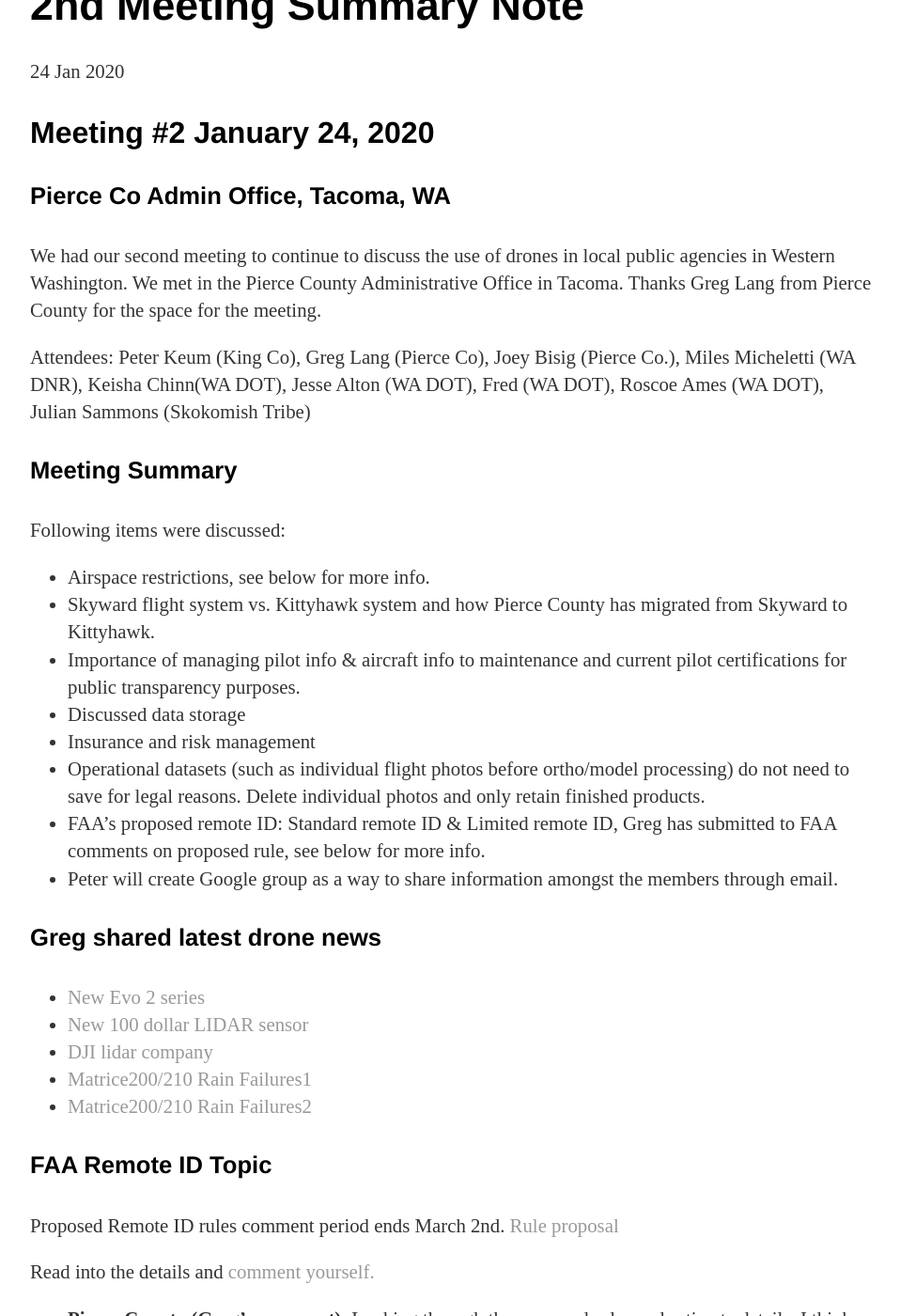
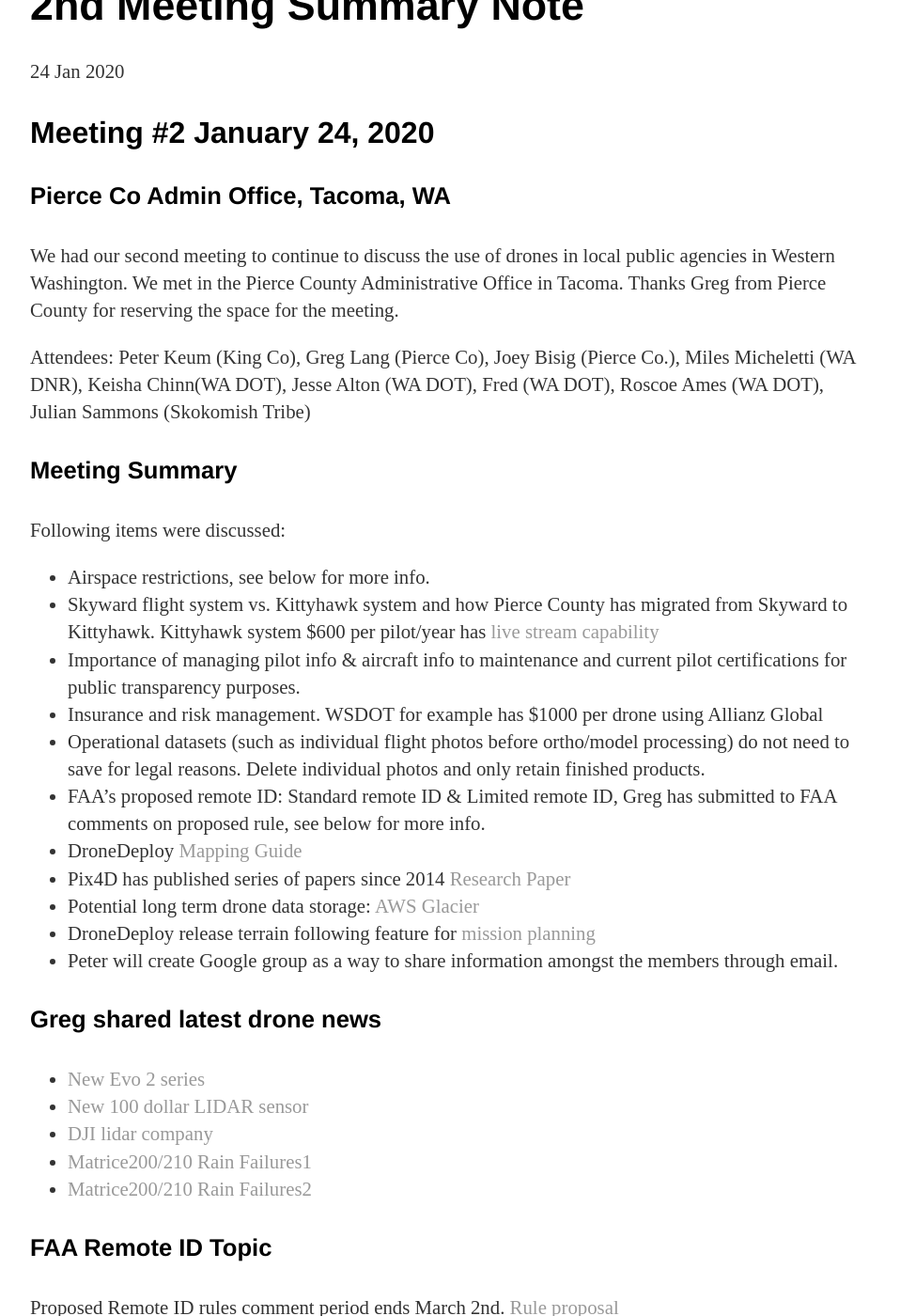
Before and after one commit to westwadrone/westwadrone.github.io, a Jekyll site: the page built from _posts/2020-01-24-drone-summit.md, in a window 1280 px wide and 1400 px high, scrolled down 344 px. Shown: the whole window at 94% size, without its empty margins (160-1118 px from the left). Built offline with Jekyll 4.4.1, drawn with Linux system fonts in a browser that asks for light colours; some of the changed text lies outside the part shown.

Commit message:
Updated notes

```diff
--- a/_posts/2020-01-24-drone-summit.md
+++ b/_posts/2020-01-24-drone-summit.md
@@ -8,7 +8,7 @@
 
 #### Pierce Co Admin Office, Tacoma, WA
 
-We had our second meeting to continue to discuss the use of drones in local public agencies in Western Washington. We met in the Pierce County Administrative Office in Tacoma. Thanks Greg Lang from Pierce County for the space for the meeting.
+We had our second meeting to continue to discuss the use of drones in local public agencies in Western Washington. We met in the Pierce County Administrative Office in Tacoma. Thanks Greg from Pierce County for reserving the space for the meeting.
 
 Attendees: Peter Keum (King Co), Greg Lang (Pierce Co), Joey Bisig (Pierce Co.), Miles Micheletti (WA DNR), Keisha Chinn(WA DOT), Jesse Alton (WA DOT), Fred (WA DOT), Roscoe Ames (WA DOT), Julian Sammons (Skokomish Tribe)
 
@@ -17,12 +17,15 @@
 Following items were discussed:
 
 - Airspace restrictions, see below for more info.
-- Skyward flight system vs. Kittyhawk system and how Pierce County has migrated from Skyward to Kittyhawk.
+- Skyward flight system vs. Kittyhawk system and how Pierce County has migrated from Skyward to Kittyhawk. Kittyhawk system $600 per pilot/year has [live stream capability](https://kittyhawk.io/feature/live-streaming/)
 - Importance of managing pilot info & aircraft info to maintenance and current pilot certifications for public transparency purposes.
-- Discussed data storage
-- Insurance and risk management
+- Insurance and risk management. WSDOT for example has $1000 per drone using Allianz Global
 - Operational datasets (such as individual flight photos before ortho/model processing) do not need to save for legal reasons. Delete individual photos and only retain finished products.
 - FAA's proposed remote ID: Standard remote ID & Limited remote ID, Greg has submitted to FAA comments on proposed rule, see below for more info.
+- DroneDeploy [Mapping Guide](https://www.dronedeploy.com/resources/ebooks/making-great-maps/)
+- Pix4D has published series of papers since 2014 [Research Paper](https://www.pix4d.com/research)
+- Potential long term drone data storage: [AWS Glacier](https://aws.amazon.com/glacier/faqs/)
+- DroneDeploy release terrain following feature for [mission planning](https://support.dronedeploy.com/docs/terrain-following-beta)
 - Peter will create Google group as a way to share information amongst the members through email.
 
 #### Greg shared latest drone news
@@ -35,12 +38,15 @@
 #### FAA Remote ID Topic
 Proposed Remote ID rules comment period ends March 2nd. [Rule proposal](https://www.aopa.org/news-and-media/all-news/2020/january/09/faa-gets-early-earful-on-drone-id?utm_source=dronepilot&utm_medium=email)
 
-Read into the details and [comment yourself.](https://www.regulations.gov/document?D=FAA-2019-1100-0001)
+Read into the details and [please send in comments.](https://www.regulations.gov/document?D=FAA-2019-1100-0001)
 
 - **Pierce County (Greg's comment)**: Looking through the proposed rules and estimate details, I think the cost and reliability of a network based approach is under estimated and falsely confident posing a severe risk to the industry and non-workable solution for remote operating sites that our government organization frequents.  I would support a simple broadcast radio approach not dependent on traffic services or subscriptions, and more importantly, not dependent on network connectivity that simply does not exist in so many areas of the west.  These remote sites are often the most active areas for flight as we try to learn more about them and monitor conditions of these difficult to access areas.  The communications complexity of current drone operations for business is already loaded with connectivity challenges which are increasing over time.  This is not a smart reason to increase that burden.  Give us a simple broadcast radio system, that can be built directly into the device, have lower power requirements, and is not vulnerable to network outages across large areas.  Also, please work with industry to provide a very low cost retrofit able module that can be added to hobby or legacy platforms for the purpose of bringing them into compliance with an always on, always transmitting radio based ID signal.
 
 #### Airspace Planing Resources
 
+- FAA Maps of FAA UAS Data
+  - All UAS operators are encouraged to review the UAS-specific data and information provided on this website before operating. This application can be used to view FAA UAS data on a map. For additional instructions on how to use the application, click on the Information icon once the map opens.
+  - [Visualize it: See FAA UAS Data on a Map](https://faa.maps.arcgis.com/apps/webappviewer/index.html?id=9c2e4406710048e19806ebf6a06754ad)
 - [VFR charts online viewer](https://skyvector.com/)
 - [VFR charts FAA download site](https://www.faa.gov/air_traffic/flight_info/aeronav/productcatalog/vfrcharts/)
 - [FAA facility map viewer](https://faa.maps.arcgis.com/apps/webappviewer/index.html?id=9c2e4406710048e19806ebf6a06754ad)
```
